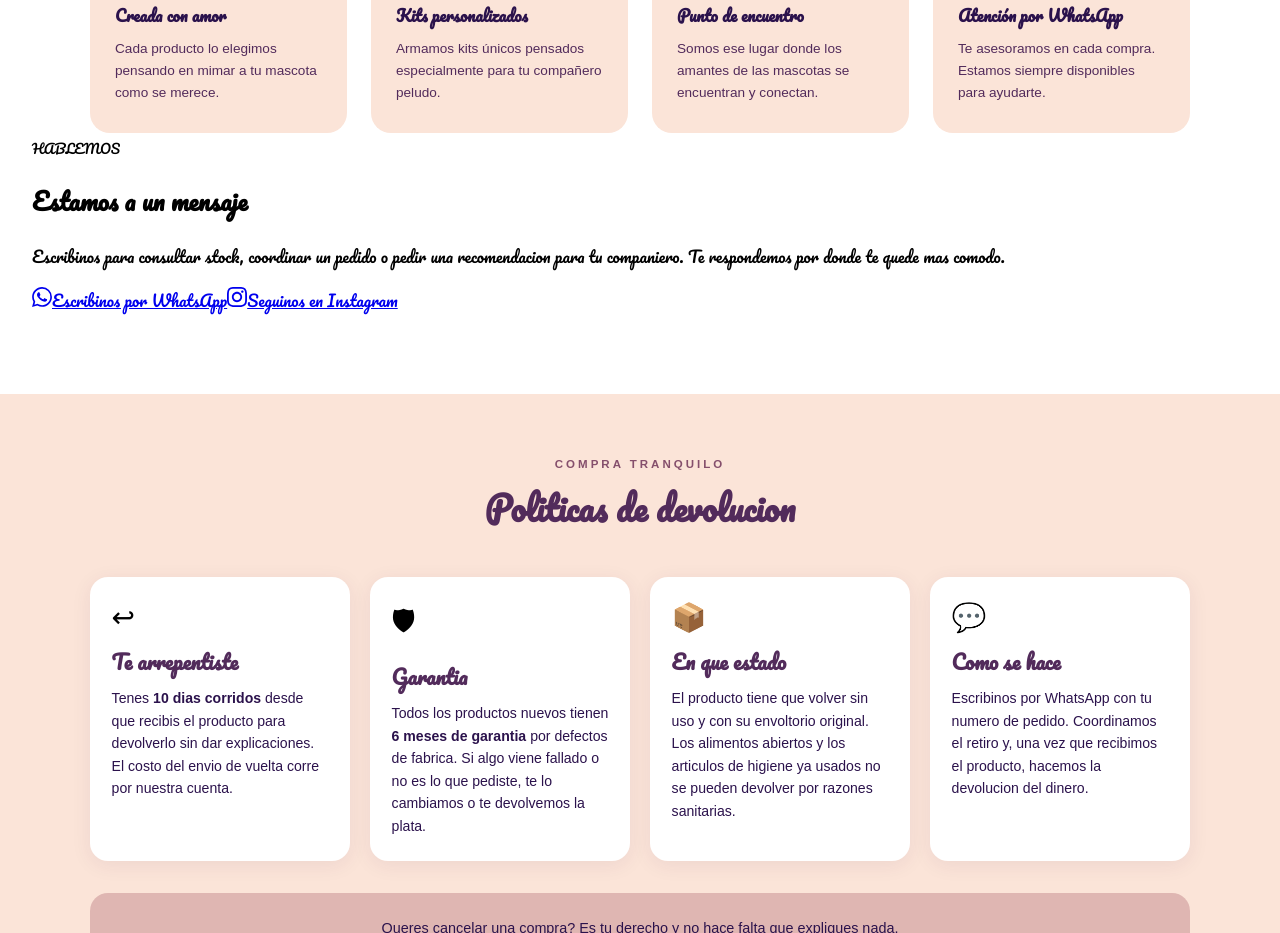
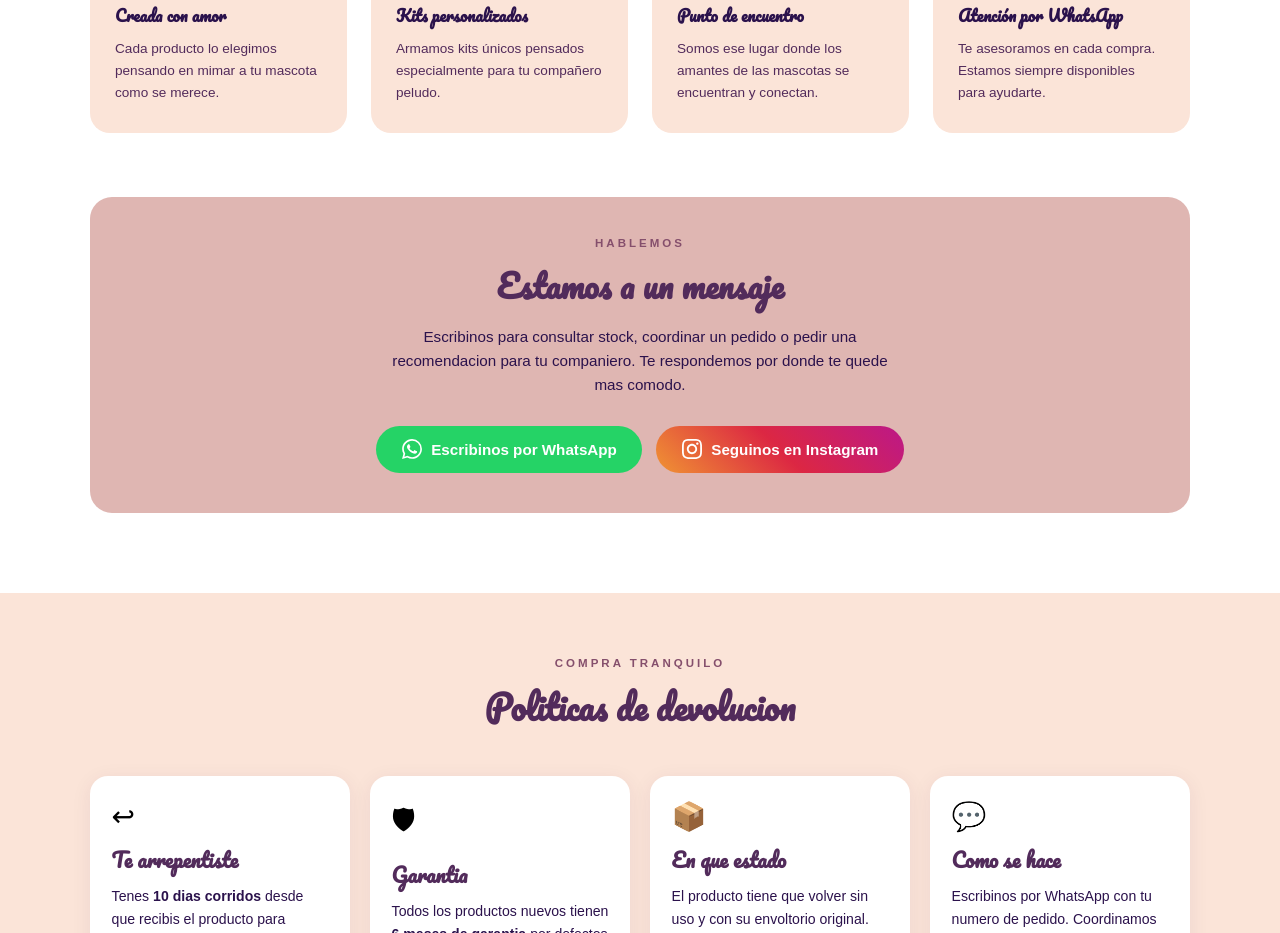
Before and after one commit to dave364/Kenypets, a React (Vite) app: page / in a window 1280 px wide. Shown: the part 2160-3093 px from the top of the page. Built offline with nearby package versions, Linux system fonts and the light colour scheme; no server answers.

Commit message:
Estilos del bloque de contacto

```diff
--- a/src/components/About/About.scss
+++ b/src/components/About/About.scss
@@ -293,3 +293,85 @@
     font-size: 2.8rem;
   }
 }
+
+/* --- CONTACTO --- */
+/* El navbar es fijo: sin este margen el titulo queda tapado
+   cuando se llega desde el enlace del menu. */
+.about__contacto {
+  scroll-margin-top: 130px;
+  max-width: 1100px;
+  margin: 4rem auto 0;
+  padding: 2.5rem 1.5rem;
+  background: var(--color-beige);
+  border-radius: 22px;
+  text-align: center;
+
+  small {
+    display: block;
+    font-family: sans-serif;
+    font-size: 0.72rem;
+    font-weight: 700;
+    letter-spacing: 3px;
+    color: var(--brand-secondary);
+    margin-bottom: 0.5rem;
+  }
+
+  h2 {
+    font-family: var(--brand-font);
+    font-size: 2rem;
+    color: var(--color-purple);
+    margin: 0 0 0.75rem;
+  }
+
+  p {
+    font-family: sans-serif;
+    font-size: 0.95rem;
+    line-height: 1.6;
+    color: var(--color-dark);
+    max-width: 520px;
+    margin: 0 auto 1.75rem;
+  }
+}
+
+.about__contacto-botones {
+  display: flex;
+  gap: 0.85rem;
+  justify-content: center;
+  flex-wrap: wrap;
+}
+
+.about__contacto-btn {
+  display: inline-flex;
+  align-items: center;
+  gap: 0.6rem;
+  padding: 0.85rem 1.6rem;
+  border-radius: 999px;
+  font-family: sans-serif;
+  font-weight: 700;
+  font-size: 0.95rem;
+  text-decoration: none;
+  color: #fff;
+  transition: transform 0.2s ease, opacity 0.2s ease;
+
+  &:hover { transform: translateY(-2px); opacity: 0.92; }
+}
+
+.about__contacto-btn--wsp { background: #25d366; }
+
+.about__contacto-btn--ig {
+  background: linear-gradient(45deg, #f09433, #dc2743, #bc1888);
+}
+
+@media (max-width: 600px) {
+  .about__contacto {
+    padding: 2rem 1.25rem;
+    margin-top: 3rem;
+  }
+
+  .about__contacto h2 { font-size: 1.6rem; }
+
+  /* Apilados y a lo ancho: en un telefono son mas faciles de tocar */
+  .about__contacto-botones { flex-direction: column; }
+
+  .about__contacto-btn { justify-content: center; }
+}
```
